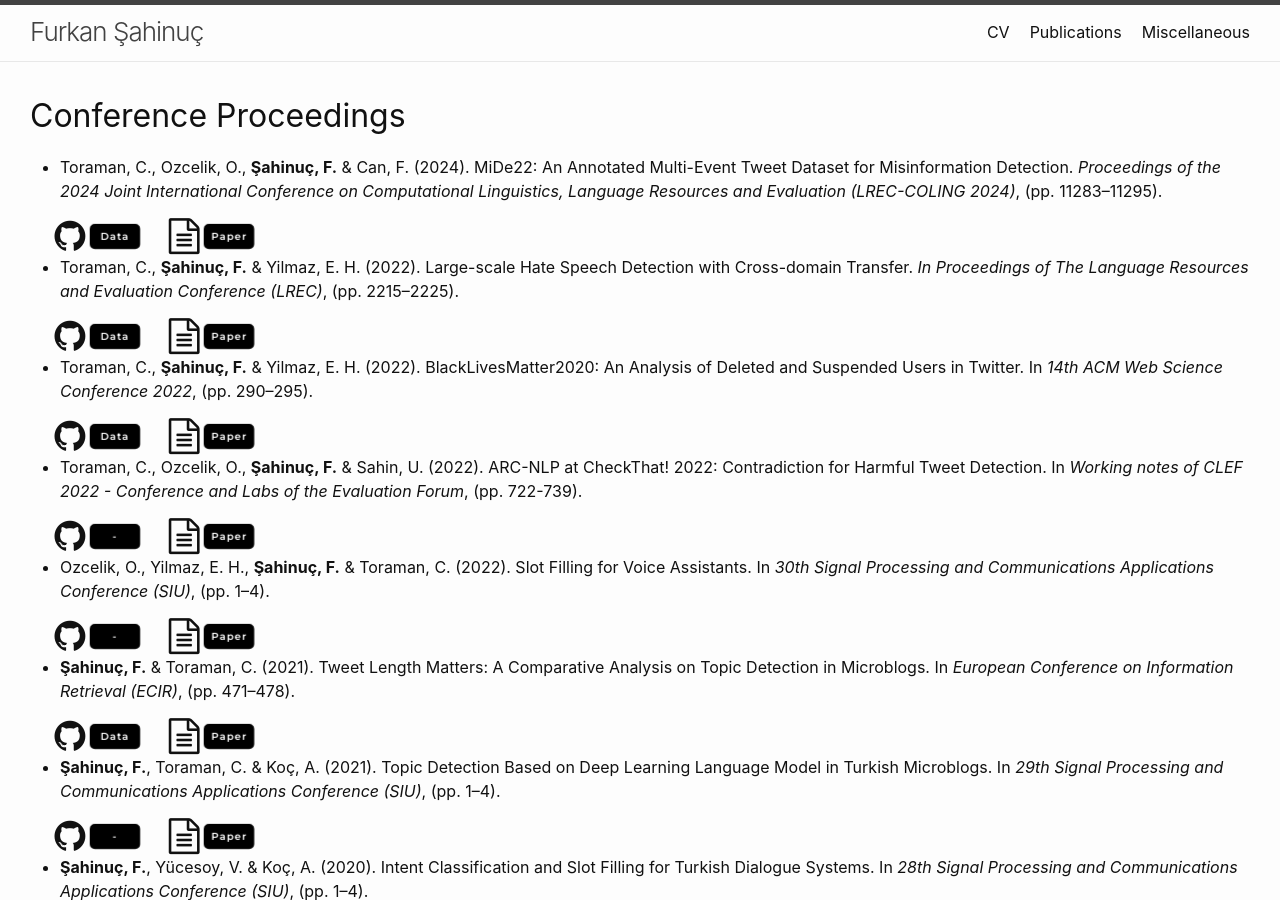
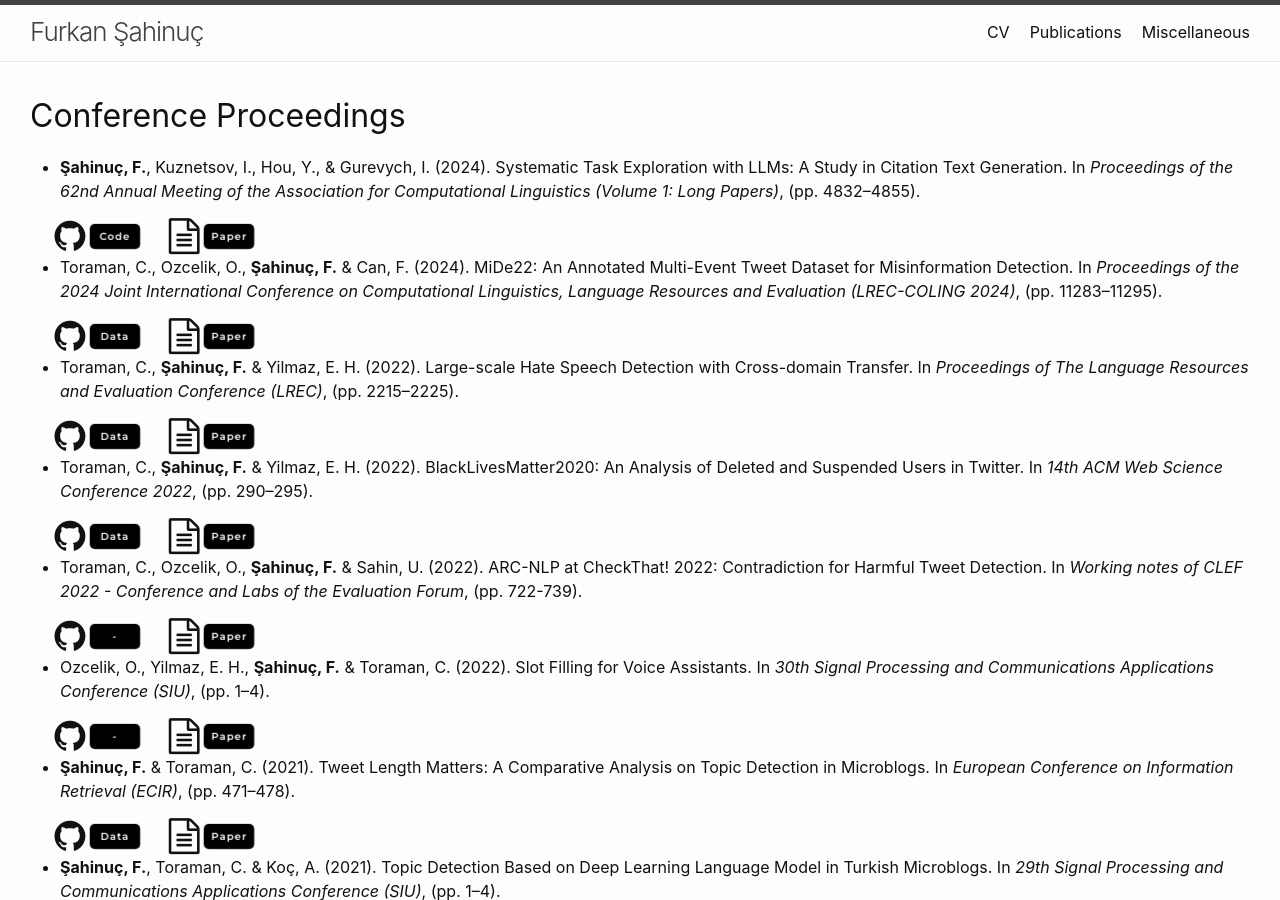
Before and after one commit to furkansahinuc/furkansahinuc.github.io, a Jekyll site: the page built from publications/publications.markdown, in a window 1280 px wide and 900 px high. Built offline with Jekyll 4.4.1, drawn with Linux system fonts in a browser that asks for light colours.

Commit message:
publication update

```diff
--- a/_includes/cv.html
+++ b/_includes/cv.html
@@ -9,7 +9,7 @@
 ></iframe> -->
 
 <head>
-<meta http-equiv="refresh" content="0; URL=https://furkansahinuc.github.io/cv/CV_31_05_2024.pdf" />
+<meta http-equiv="refresh" content="0; URL=https://furkansahinuc.github.io/cv/CV_14_08_2024.pdf" />
 </head>
 
 <!--  <object data="https://docs.google.com/gview?embedded=true&amp;url=https://furkansahinuc.github.io/cv/CV_30_10_2023.pdf" type="application/pdf" width="100%" height="100%"> -->
--- a/publications/publications.markdown
+++ b/publications/publications.markdown
@@ -7,12 +7,16 @@ order: 3
 
 ## Conference Proceedings
 
-* Toraman, C., Ozcelik, O., **Şahinuç, F.** & Can, F. (2024). MiDe22: An Annotated Multi-Event Tweet Dataset for Misinformation Detection. *Proceedings of the 2024 Joint International Conference on Computational Linguistics, Language Resources and Evaluation (LREC-COLING 2024)*, (pp. 11283–11295).
+* **Şahinuç, F.**, Kuznetsov, I., Hou, Y., & Gurevych, I. (2024). Systematic Task Exploration with LLMs: A Study in Citation Text Generation. In *Proceedings of the 62nd Annual Meeting of the Association for Computational Linguistics (Volume 1: Long Papers)*, (pp. 4832–4855).
+
+{% include project_button.html link_type="Code" link="https://github.com/UKPLab/acl2024-citation-text-generation" doi="https://aclanthology.org/2024.acl-long.265" %}
+
+* Toraman, C., Ozcelik, O., **Şahinuç, F.** & Can, F. (2024). MiDe22: An Annotated Multi-Event Tweet Dataset for Misinformation Detection. In *Proceedings of the 2024 Joint International Conference on Computational Linguistics, Language Resources and Evaluation (LREC-COLING 2024)*, (pp. 11283–11295).
 
 {% include project_button.html link_type="Data" link="https://github.com/metunlp/MiDe22" doi="https://aclanthology.org/2024.lrec-main.986" %}
 
 * Toraman, C., **Şahinuç, F.** & Yilmaz, E. H. (2022). Large-scale Hate Speech Detection with Cross-domain
-Transfer. *In Proceedings of The Language Resources and Evaluation Conference (LREC)*, (pp. 2215–2225).
+Transfer. In *Proceedings of The Language Resources and Evaluation Conference (LREC)*, (pp. 2215–2225).
 
 {% include project_button.html link_type="Data" link="https://github.com/avaapm/hatespeech" doi="https://aclanthology.org/2022.lrec-1.238" %}
 
```
Also changed, not shown: 2 other files.
